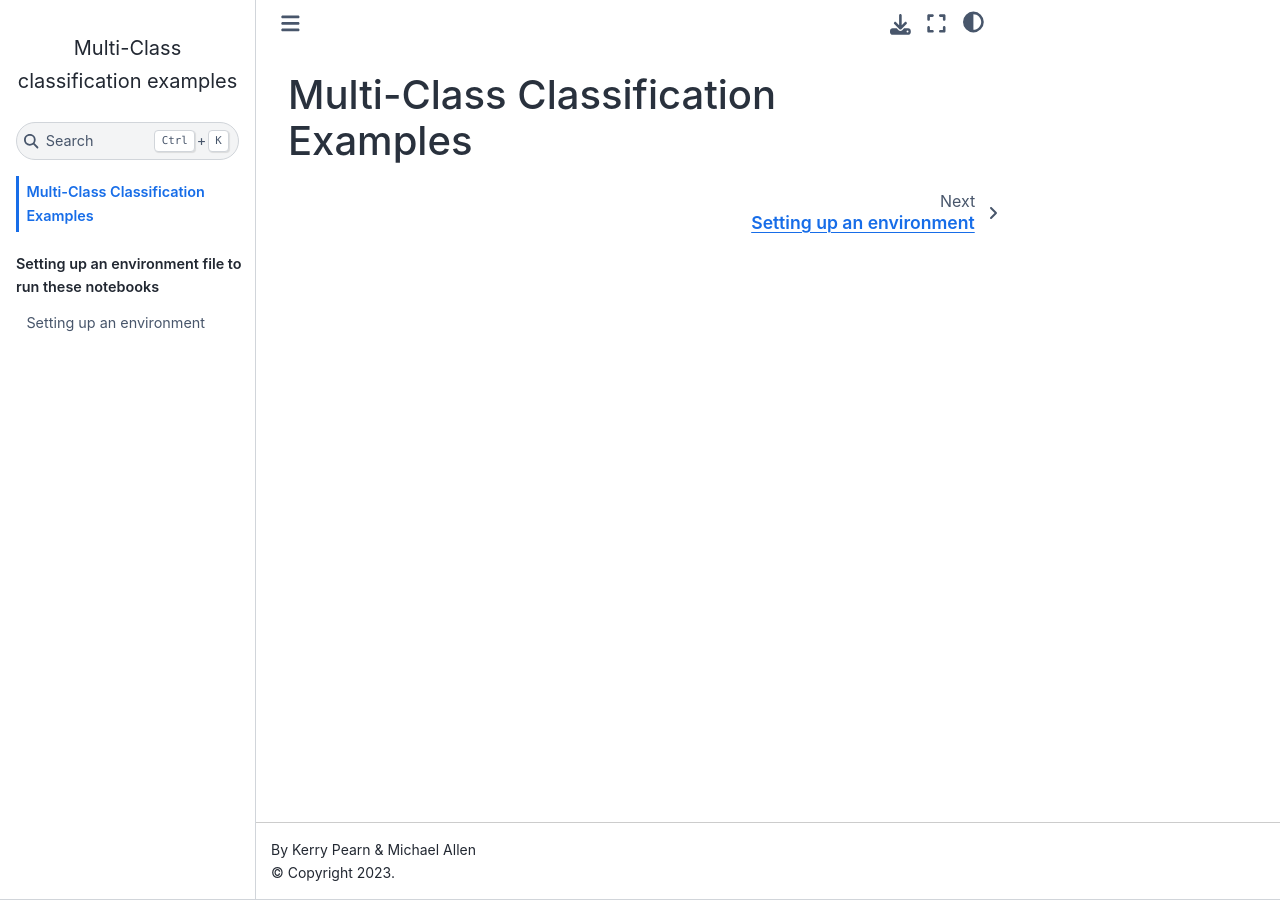
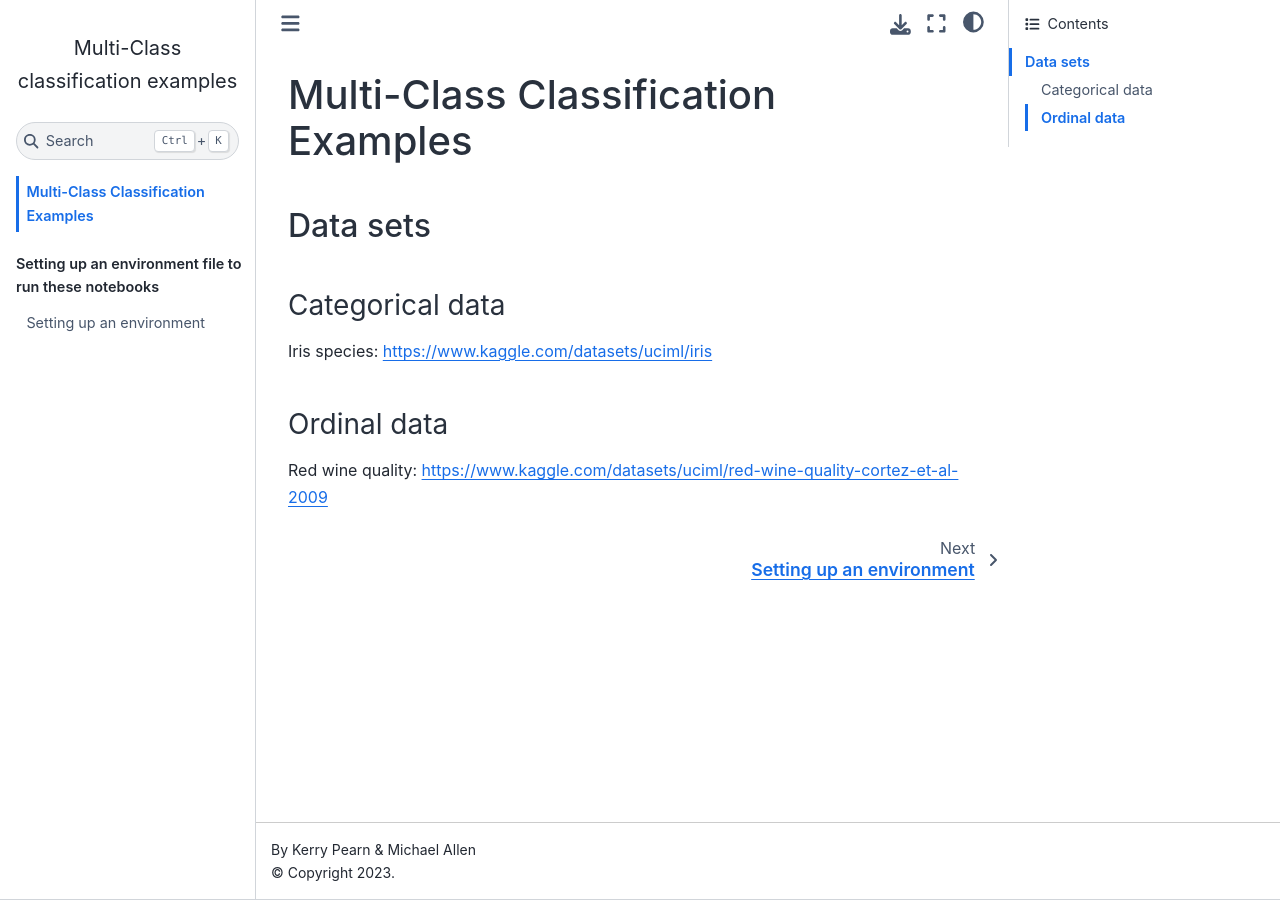
Before and after one commit to MichaelAllen1966/multi-class, a Jupyter Book: the page built from front_page.md, in a window 1280 px wide. Built offline with Jupyter Book 1.0.4 settings and Sphinx 7.4.7 and the Sphinx Book theme 1.1.4, drawn with Linux system fonts in a browser that asks for light colours.

Commit message:
Update front page

```diff
--- a/front_page.md
+++ b/front_page.md
@@ -1 +1,11 @@
 # Multi-Class Classification Examples
+
+## Data sets
+
+### Categorical data
+
+Iris species: https://www.kaggle.com/datasets/uciml/iris
+
+### Ordinal data
+
+Red wine quality: https://www.kaggle.com/datasets/uciml/red-wine-quality-cortez-et-al-2009
```
